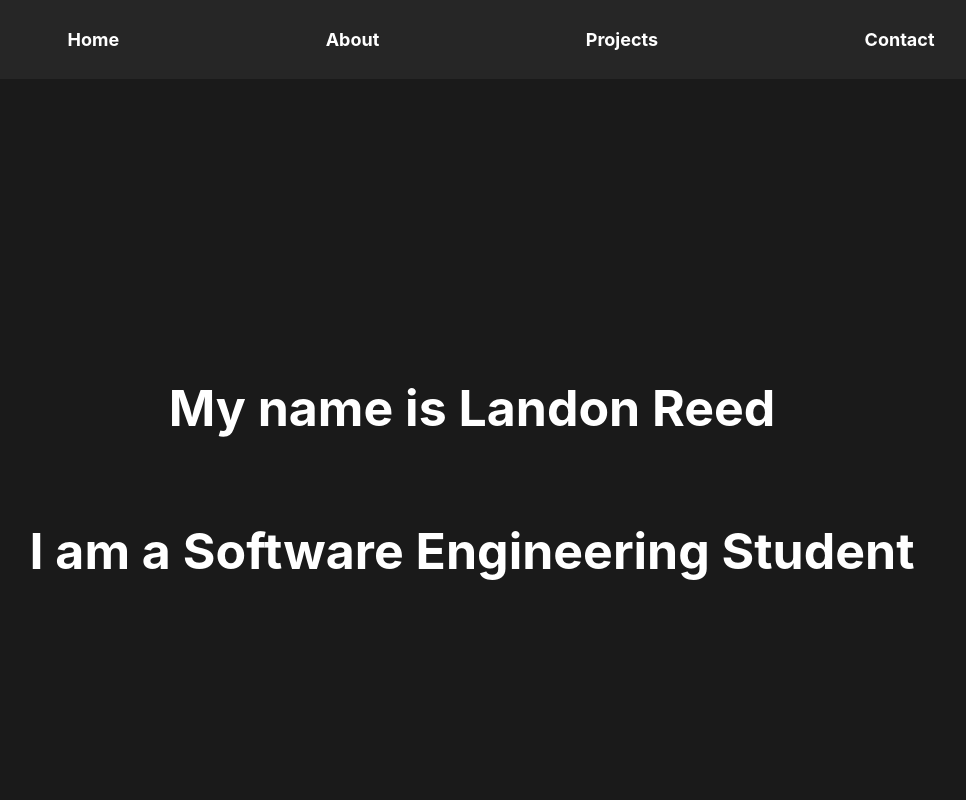
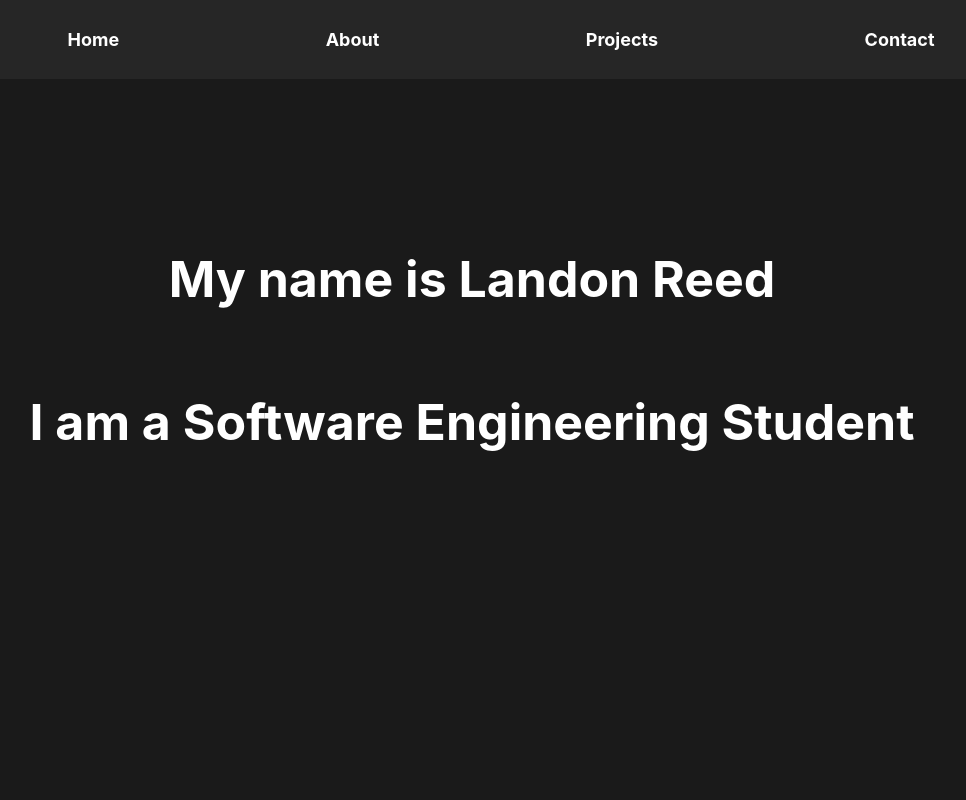
Before and after one commit to LReed03/portfolio, a React (Create React App) app: page / in a window 1280 px wide. Shown: the top 800 px of the page, without its empty margins (168-1134 px from the left). Built offline with nearby package versions, Linux system fonts and the light colour scheme.

Commit message:
Fixed margins for home page text

```diff
--- a/src/Home.css
+++ b/src/Home.css
@@ -6,11 +6,14 @@
 }
 
 .home-container{
-    margin: auto;
+    margin:  10% auto;
     display: flex;
     flex-direction: column;
     justify-content: center;
     align-items: center;
     text-align: center;
+}
+
+.home{
     height: 100vh;
 }
--- a/src/Home.js
+++ b/src/Home.js
@@ -4,6 +4,7 @@ import Reveal from "./Reveal";
 
 function Home(){
     return(
+        <div className="home">
             <div className="home-container">
                 <Reveal direction="left">
                     <h2>My name is Landon Reed</h2>
@@ -12,6 +13,7 @@ function Home(){
                     <h2>I am a Software Engineering Student</h2>
                 </Reveal>
             </div>
+        </div>
     );
 }
 
--- a/src/Reveal.js
+++ b/src/Reveal.js
@@ -19,7 +19,7 @@ function Reveal({ children, width = "fit-content", direction = "left" }) {
   const textVariants = {
     hidden: {
       opacity: 0,
-      x: direction === "left" ? -75 : 1000,
+      x: direction === "left" ? -150 : 850,
     },
     visible: {
       opacity: 1,
```
Lines whose indentation alone changed are shown as unchanged.
